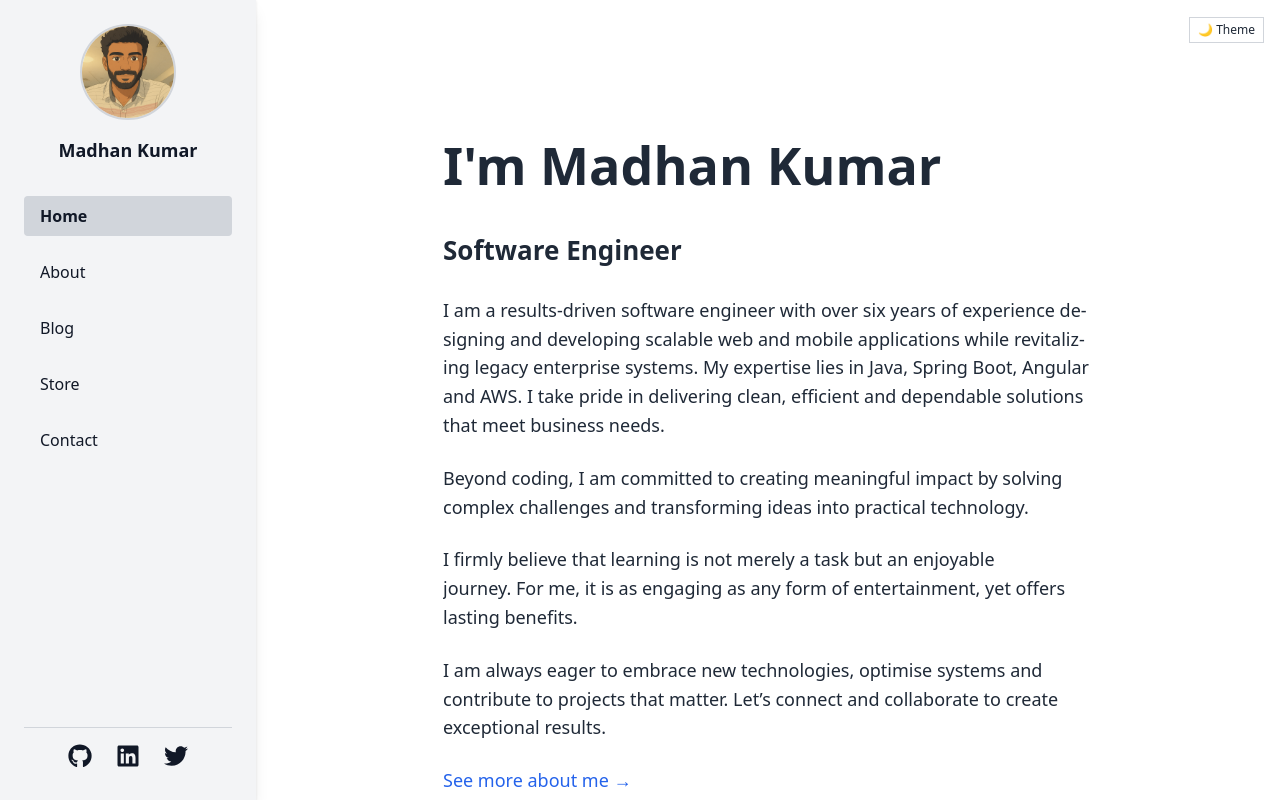
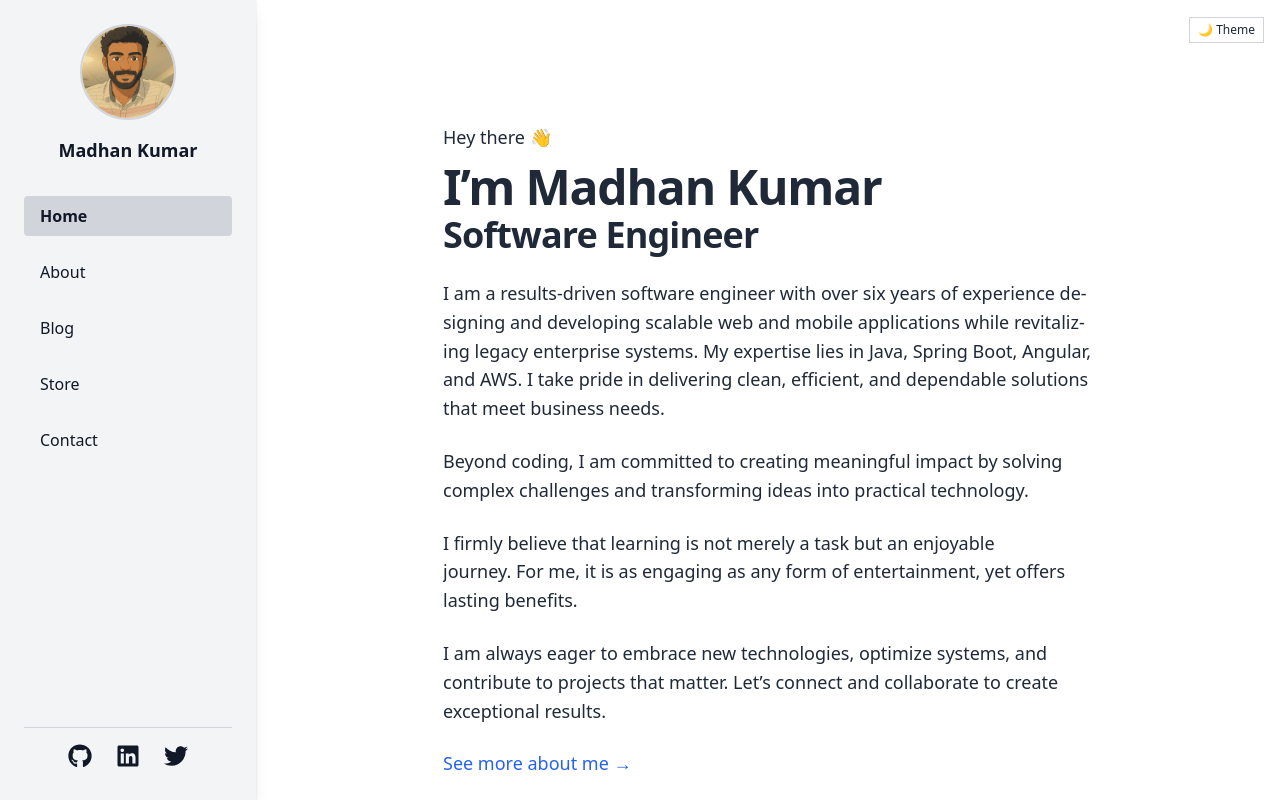
Before and after one commit to iammadhankumar/iammadhankumar.github.io, a React (Create React App) app: page / in a window 1280 px wide. Built offline with nearby package versions, Linux system fonts and the light colour scheme.

Commit message:
Home page alignment fix

```diff
--- a/src/pages/home.jsx
+++ b/src/pages/home.jsx
@@ -3,78 +3,85 @@ import { Link } from "react-router-dom";
 
 export default function Home() {
   return (
-    <>
     <article
       className="
         font-sans
-          w-full max-w-[650px]    /* never wider than 650px, but shrinks with viewport */
+        w-full max-w-[650px]
         mx-auto
         px-4 sm:px-6 lg:px-0
         py-12
         leading-[1.6]
-          text-left
         text-gray-800 dark:text-gray-100
         space-y-6
-          overflow-x-hidden        /* safety: block any accidental overflow */
+        overflow-x-hidden
       "
       style={{
-          fontSize: "clamp(1rem, 2.8vw, 1.125rem)", // 16‑18 px fluid
+        fontSize: "clamp(1rem,2.8vw,1.125rem)", // body 16‑18 px
         textWrap: "pretty",
         hyphens: "auto",
       }}
     >
-        {/* ——— Headings ——— */}
+      {/* Header */}
+      <header className="text-left">
+        <p className="text-lg font-medium mb-3">
+          Hey there&nbsp;
+          <span role="img" aria-label="waving hand">👋</span>
+        </p>
+
         <h1
           className="
-            home-h1
             font-extrabold
-            text-balance
-            break-words whitespace-normal  /* allow wrapping */
+            text-3xl sm:text-4xl md:text-5xl   /* ↓ one size each */
+            leading-tight
+            tracking-tight
+            mb-1
+            break-words
           "
         >
-          I'm Madhan Kumar
+          I’m Madhan Kumar
         </h1>
 
         <h2
           className="
-            home-h2
-            font-semibold
-            text-balance
+            font-bold
+            text-2xl sm:text-3xl md:text-4xl
+            leading-snug
+            tracking-tight
+            mt-0
             break-words
-            whitespace-normal
           "
         >
-          Software Engineer
+          Software Engineer
         </h2>
+      </header>
 
-        {/* ——— Intro Copy ——— */}
+      {/* Body copy */}
+      <section className="space-y-6">
         <p>
           I am a results‑driven software engineer with over six years of
           experience designing and developing scalable web and mobile
           applications while revitalizing legacy enterprise systems. My
-          expertise lies in Java, Spring Boot, Angular and AWS. I take pride in
-          delivering clean, efficient and dependable solutions that meet
+          expertise lies in Java, Spring Boot, Angular, and AWS. I take pride in
+          delivering clean, efficient, and dependable solutions that meet
           business needs.
         </p>
-
         <p>
           Beyond coding, I am committed to creating meaningful impact by solving
           complex challenges and transforming ideas into practical technology.
         </p>
-
         <p>
           I firmly believe that learning is not merely a task but an enjoyable
           journey. For me, it is as engaging as any form of entertainment, yet
           offers lasting benefits.
         </p>
-
         <p>
-          I am always eager to embrace new technologies, optimise systems and
+          I am always eager to embrace new technologies, optimize systems, and
           contribute to projects that matter. Let’s connect and collaborate to
           create exceptional results.
         </p>
+      </section>
 
-        {/* ——— CTA ——— */}
+      {/* CTA */}
       <Link
         to="/about"
         className="inline-block text-blue-600 dark:text-blue-400 font-medium hover:underline transition-colors"
@@ -82,37 +89,5 @@ export default function Home() {
         See more about me →
       </Link>
     </article>
-
-      {/* ——— Scoped Responsive Heading Sizes ——— */}
-      <style>{`
-        /* Baseline (≤359px) */
-        .home-h1 { font-size: 1.875rem; }   /* 30px */
-        .home-h2 { font-size: 1.125rem; }   /* 18px */
-
-        /* 360‑479px */
-        @media (min-width: 360px) {
-          .home-h1 { font-size: 2.125rem; }  /* ~34px */
-          .home-h2 { font-size: 1.25rem; }   /* 20px */
-        }
-
-        /* 480‑639px */
-        @media (min-width: 480px) {
-          .home-h1 { font-size: 2.5rem; }    /* 40px */
-          .home-h2 { font-size: 1.375rem; }  /* 22px */
-        }
-
-        /* 640‑767px */
-        @media (min-width: 640px) {
-          .home-h1 { font-size: 2.875rem; }  /* 46px */
-          .home-h2 { font-size: 1.5rem; }    /* 24px */
-        }
-
-        /* ≥768px */
-        @media (min-width: 768px) {
-          .home-h1 { font-size: 3.25rem; }   /* 52px */
-          .home-h2 { font-size: 1.625rem; }  /* 26px */
-        }
-      `}</style>
-    </>
   );
 }
```
Lines whose indentation alone changed are shown as unchanged.
